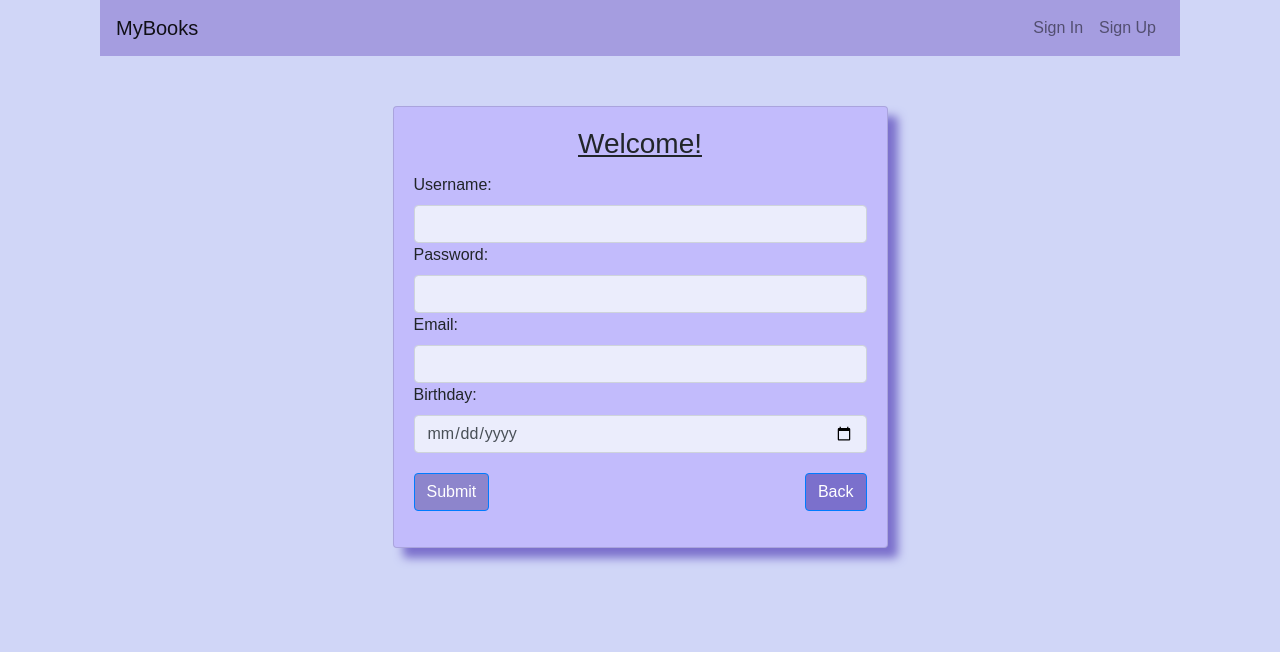
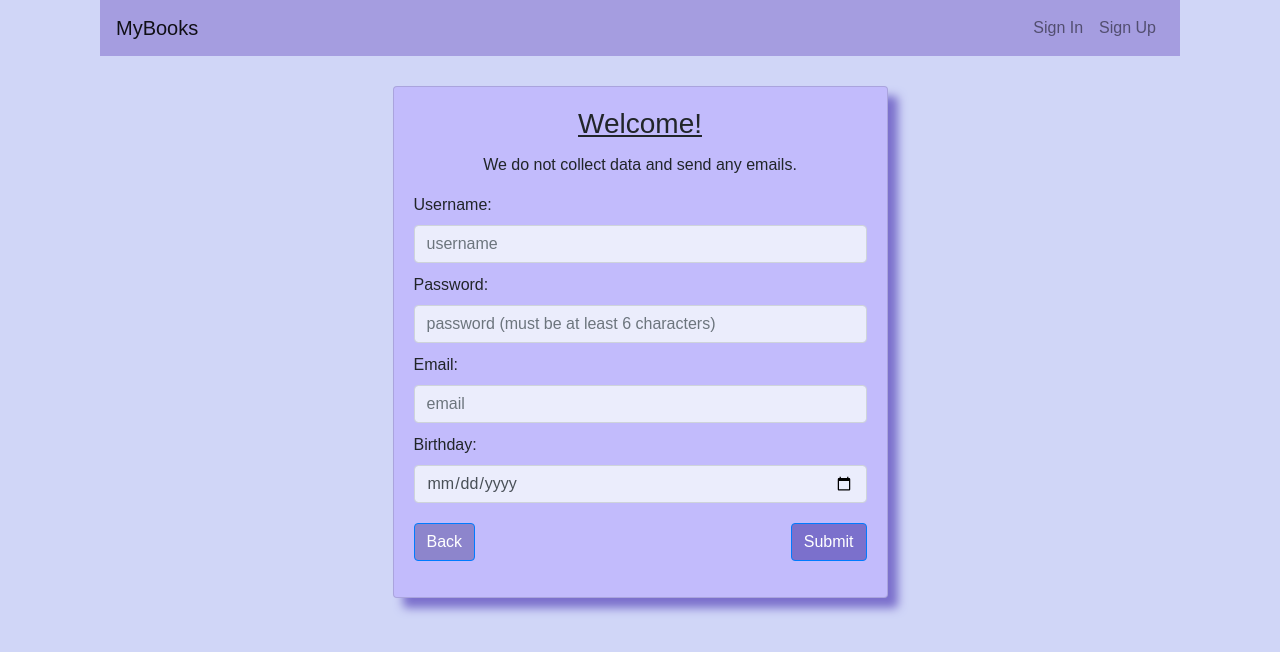
Before and after one commit to smmartin1/myBooks-client, a React (Vite) app: page /register in a window 1280 px wide. Shown: the top 652 px of the page. Built offline with nearby package versions, Linux system fonts and the light colour scheme.

Commit message:
Fixed CSS

```diff
--- a/src/components/registration-view/registration-view.jsx
+++ b/src/components/registration-view/registration-view.jsx
@@ -68,38 +68,42 @@ export function RegistrationView(props) {
     <Container>
       <Row>
         <Col>
-          <Card className="registration-card">
+          <Card id="registration-card">
             <Card.Body>
               <Card.Title className="registration-title">Welcome!</Card.Title>
+              <p className='notice'>We do not collect data and send any emails.</p>
               <Form onSubmit={(e) => handleRegister(e)}>
-                <Form.Group>
+                <Form.Group id="form-group">
                   <Form.Label>Username:</Form.Label>
                   <Form.Control
                     type="text"
                     className="user-input"
+                    placeholder="username"
                     value={username}
                     onChange={e => setUsername(e.target.value)}
                   />
                 </Form.Group>
-                <Form.Group>
+                <Form.Group id="form-group">
                   <Form.Label>Password:</Form.Label>
                   <Form.Control
                     type="password"
                     className="user-input"
+                    placeholder="password (must be at least 6 characters)"
                     value={password}
                     onChange={e => setPassword(e.target.value)}
                   />
                 </Form.Group>
-                <Form.Group>
+                <Form.Group id="form-group">
                   <Form.Label>Email:</Form.Label>
                   <Form.Control
                     type="email"
                     className="user-input"
+                    placeholder="email"
                     value={email}
                     onChange={e => setEmail(e.target.value)}
                   />
                 </Form.Group>
-                <Form.Group>
+                <Form.Group id="form-group">
                   <Form.Label>Birthday:</Form.Label>
                   <Form.Control
                     type="date"
@@ -108,11 +112,12 @@ export function RegistrationView(props) {
                     onChange={e => setBirthday(e.target.value)}
                   />
                 </Form.Group>
-                <Button type="submit" id="submit-btn" onClick={handleRegister}>Submit</Button>
 
                 <Link to={"/"}>
                   <Button type="submit" id="back-btn">Back</Button>
                 </Link>
+
+                <Button type="submit" id="submit-btn" onClick={handleRegister}>Submit</Button>
               </Form>
             </Card.Body>
           </Card>
--- a/src/components/registration-view/registration-view.scss
+++ b/src/components/registration-view/registration-view.scss
@@ -1,12 +1,18 @@
-.registration-card{
+#registration-card{
     background-color: #C2BBFC;
-    margin-top: 50px;
+    margin-top: 30px;
     box-shadow: 10px 10px 10px #7B70CC;
 }
+
+.notice { text-align: center; }
 
 .registration-title {
     font-size: 28px;
     text-align: center;
+}
+
+#form-group {
+    margin-top: 10px;
 }
 
 .user-input {
@@ -14,15 +20,14 @@
 }
 
 #submit-btn, #back-btn {
-    background-color: #8D85CC;
     margin-top: 20px;
 }
 
-#submit-btn {
+#back-btn {
     background-color: #8D85CC;
 }
 
-#back-btn {
+#submit-btn {
     float: right;
     background-color: #7B70CC;
 }
```
